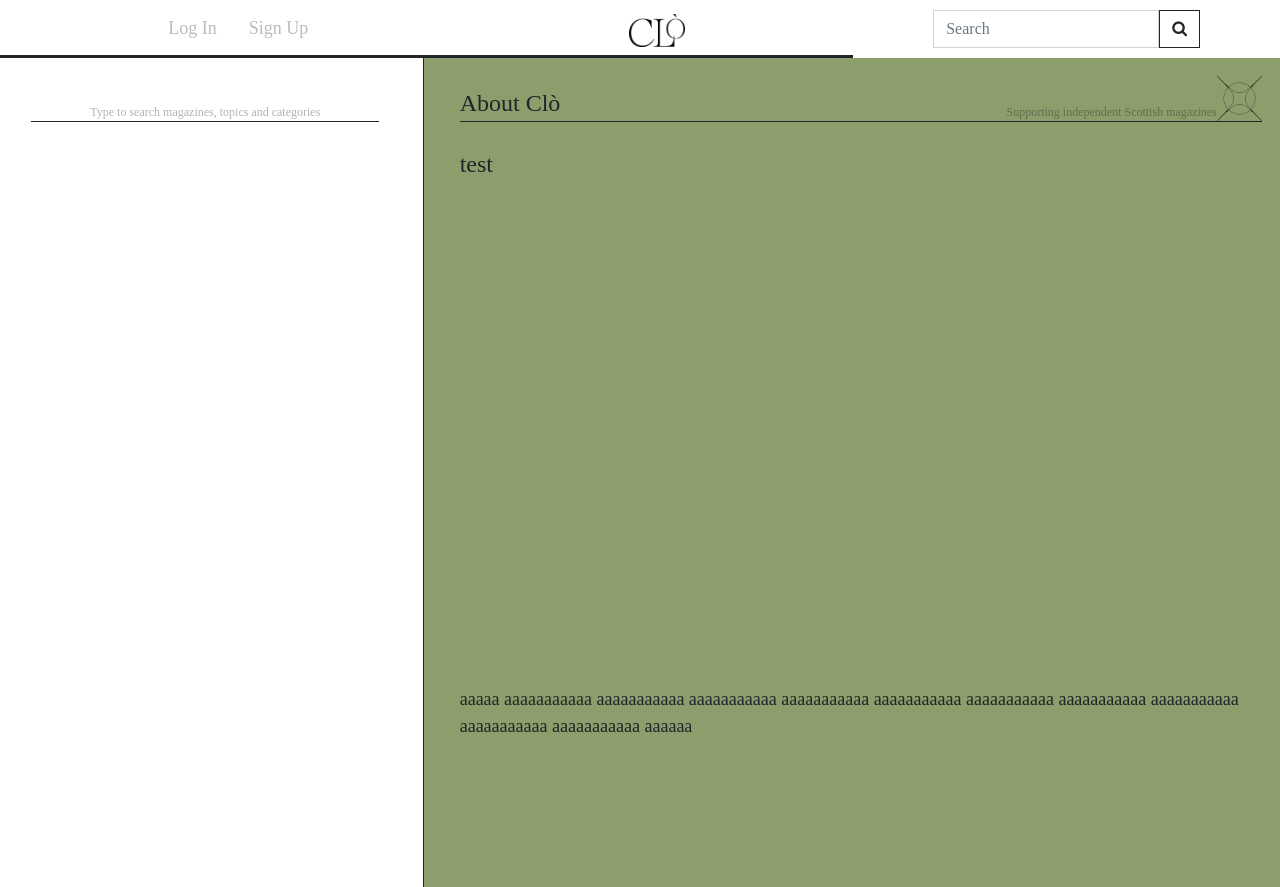
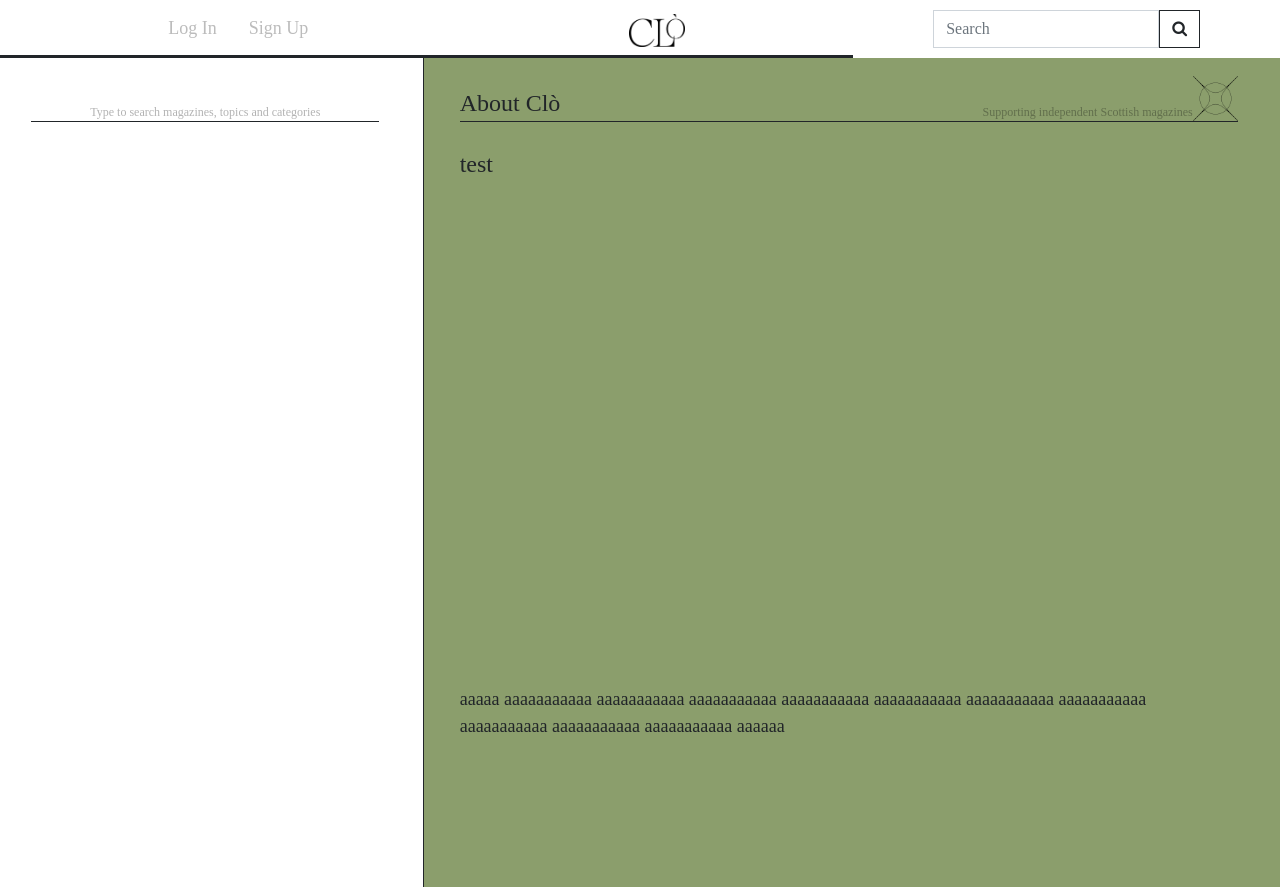
Before and after one commit to AaronMilne19/Clo, a Django app: page / in a window 1280 px wide. Run offline with Django 3.2, Linux system fonts and the light colour scheme; data that the repository does not hold is empty; some libraries are stand-ins or nearby versions; some web fonts are replaced.

Commit message:
padding on info-box

```diff
--- a/templates/home.html
+++ b/templates/home.html
@@ -36,7 +36,7 @@ Home
 
         </div>
         <div class="col-sm border-start border-dark border-1 d-flex" id="mainbox">
-            <div class="info-box sticky-top pr-3 d-flex mx-4">
+            <div class="info-box sticky-top pr-3 d-flex mx-4 pe-4">
                 <div class="about border-bottom border-dark border-1 pt-3  d-flex align-items-end">
                     <div>About Cl&ograve</div>
                     <div class="d-inline-flex align-items-end">
--- a/templates/magazine.html
+++ b/templates/magazine.html
@@ -41,7 +41,7 @@
 
         </div>
         <div class="col-sm border-start border-dark border-1 d-flex" id="mainbox">
-            <div class="info-box sticky-top mx-4 d-flex ">
+            <div class="info-box sticky-top mx-4 pe-4 d-flex ">
                 <div class="about border-bottom border-dark border-1 pt-3 d-flex align-items-end">
                     <div>{{this.title}}</div>
                     <div class="logo-tag d-inline-flex justify-content-between align-items-end ms-5">
```
